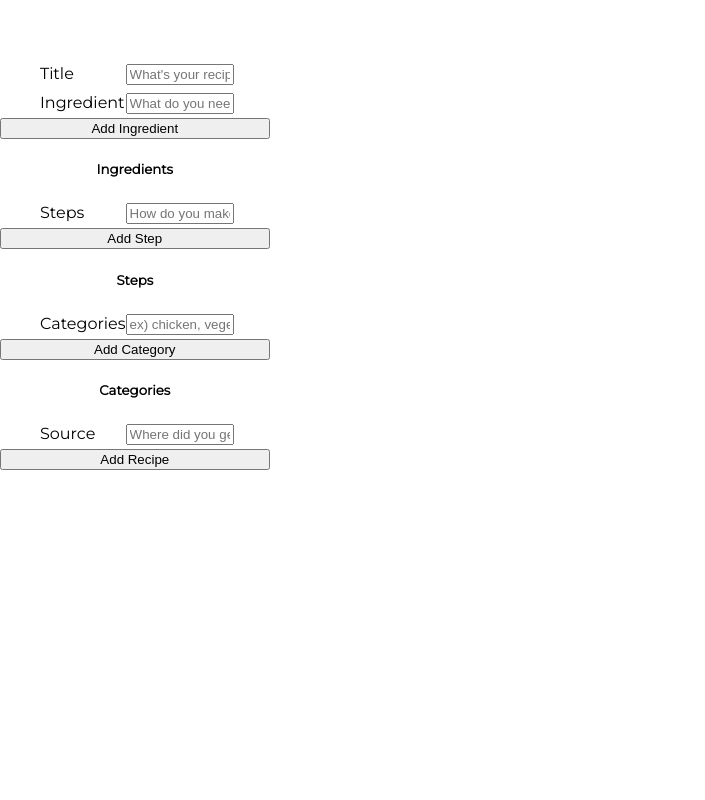
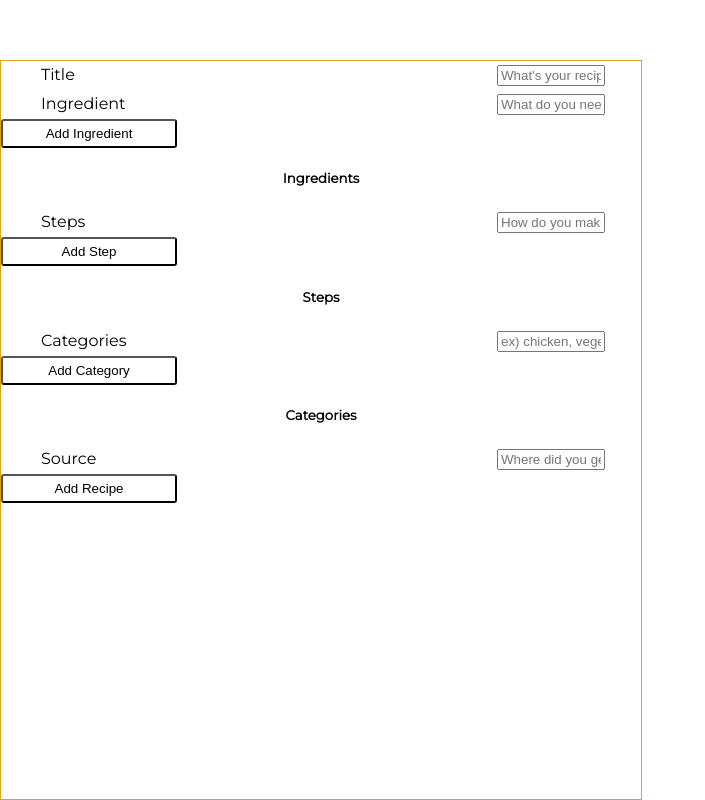
Before and after one commit to Build-Week-Secret-Family-Recipes1/front-end, a React (Create React App) app: page /new in a window 1280 px wide. Shown: the whole page, without its empty margins (0-705 px from the left). Built offline with nearby package versions, Linux system fonts and the light colour scheme.

Commit message:
started styling with styled components, but will probably transfer styles to a less file

```diff
--- a/src/components/Recipe.js
+++ b/src/components/Recipe.js
@@ -1,8 +1,17 @@
 import React from 'react';
+
+import styled from 'styled-components';
+
+const RecipeCard = styled.div`
+    border: 1px solid purple;
+
+    width: 40vw;
+    margin: 10px;
+`
 
 function Recipe(props) {
     return (
-        <div>
+        <RecipeCard>
             <h3>Title of Recipe</h3>
             <h5>Source of Recipe</h5>
             <p>Categories:</p>
@@ -14,7 +23,7 @@ function Recipe(props) {
             <ol>
                 <li>steps</li>
             </ol>
-        </div>
+        </RecipeCard>
     )
 }
 
--- a/src/components/RecipeForm.js
+++ b/src/components/RecipeForm.js
@@ -1,5 +1,20 @@
 import React, { useState } from 'react';
 import * as yup from 'yup';
+import styled from 'styled-components';
+
+const StyledForm = styled.form`
+    border: 1px solid goldenrod;
+
+    width: 50vw;
+`
+
+const Button = styled.button`
+    display: inline-block;
+    padding: 5px;
+    width: 11rem;
+    border-radius: 3px;
+    background-color: white;
+`
 
 const formSchema = yup.object().shape({
     id: yup.number(),
@@ -82,7 +97,7 @@ function RecipeForm(props) {
     }
 
     return (
-        <form onSubmit={submitForm}>
+        <StyledForm onSubmit={submitForm}>
             <label htmlFor="title">
                 Title
                 <input
@@ -106,7 +121,7 @@ function RecipeForm(props) {
                     onChange={inputChange}
                 />
             </label>
-            <button onClick={addIngredient}>Add Ingredient</button>
+            <Button onClick={addIngredient}>Add Ingredient</Button>
             {/* Need to figure out how to get this ingredients error to show */}
             {errorState.ingredients.length > 0 ? (<p>{errorState.ingredients}</p>) : null}
             <div>
@@ -130,7 +145,7 @@ function RecipeForm(props) {
                     onChange={inputChange}
                 />
             </label>
-            <button onClick={addStep}>Add Step</button>
+            <Button onClick={addStep}>Add Step</Button>
             <div>
                 <h5>Steps</h5>
                 <ol>
@@ -152,7 +167,7 @@ function RecipeForm(props) {
                     onChange={inputChange}
                 />
             </label>
-            <button onClick={addTag}>Add Category</button>
+            <Button onClick={addTag}>Add Category</Button>
             <div>
                 <h5>Categories</h5>
                 <ul>
@@ -174,8 +189,8 @@ function RecipeForm(props) {
                     onChange={inputChange}
                 />
             </label>
-            <button>Add Recipe</button>
-        </form>
+            <Button>Add Recipe</Button>
+        </StyledForm>
     )
 }
 
--- a/src/components/RecipeList.js
+++ b/src/components/RecipeList.js
@@ -1,6 +1,15 @@
 import React, {useEffect} from 'react';
 import { getList} from "../actions";
 import { connect } from "react-redux";
+
+import Recipe from './Recipe';
+import styled from 'styled-components';
+
+const Wrapper = styled.div`
+  display: flex;
+  flex-wrap: wrap;
+  justify-content: center;
+`
 
 function RecipeList({ getList, isFetching, error, list}) {
   useEffect(()=>{
@@ -12,13 +21,17 @@ function RecipeList({ getList, isFetching, error, list}) {
   },[list]);
 
     return (
-        <div className="recipe-list-wrapper">
-            {/*
-                will map over data and add a recipe card for each recipe
-                each recipe card will show the title, source, and tags
-                will link to full recipe
-            */}
-        </div>
+        <Wrapper className="recipe-list-wrapper">
+          <Recipe/>
+          <Recipe/>
+          <Recipe/>
+          <Recipe/>
+          {/*
+              will map over data and add a recipe card for each recipe
+              each recipe card will show the title, source, and tags
+              will link to full recipe
+          */}
+        </Wrapper>
     )
 }
 
```
